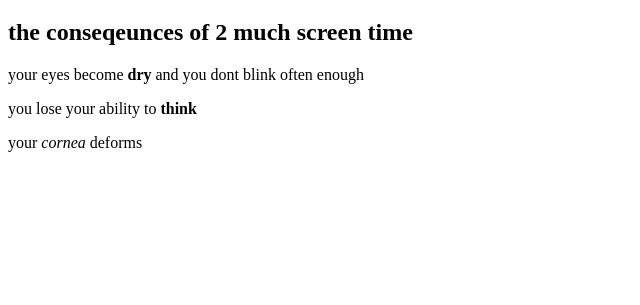
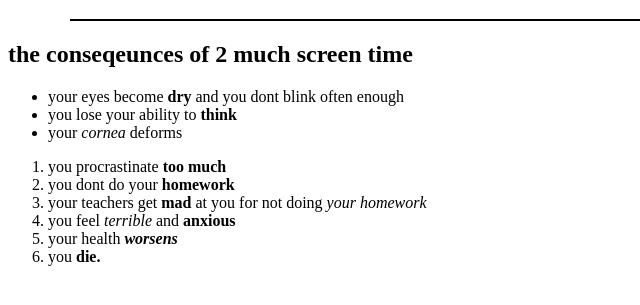
Before and after one commit to shauryaCbiz/git_test, a plain HTML site: page html-boilerplate/index.html in a window 1280 px wide. Shown: the part 129-434 px from the top of the page, without its empty margins (0-640 px from the left). Drawn offline with Linux system fonts and the light colour scheme.

Commit message:
added an ordered list explaining what happens when you dont do your homework

```diff
--- a/html-boilerplate/index.html
+++ b/html-boilerplate/index.html
@@ -12,11 +12,22 @@
         <p>and this is the latest and greatest second paragraph</p>
         <h1>new section begins.</h1>
 
+        <hr width="90%" size="2" color="black">
+
         <!--later section-->
         <h2>the conseqeunces of 2 much screen time</h2>
-        <p>your eyes become <strong>dry</strong> and you dont blink often enough</p>
-        <p>you lose your ability to <strong>think</strong></p>
-        <p>your <em>cornea</em> deforms</p>
-
+            <ul>
+                <li>your eyes become <strong>dry</strong> and you dont blink often enough</li>
+                <li>you lose your ability to <strong>think</strong></li>
+                <li>your <em>cornea</em> deforms</li>
+            </ul>
+            <ol>
+                <li>you procrastinate <strong>too much</strong></li>
+                <li>you dont do your <strong>homework</strong></li>
+                <li>your teachers get <strong>mad</strong> at you for not doing <em>your homework</em></li>
+                <li>you feel <em>terrible</em> and <strong>anxious</strong></li>
+                <li>your health <strong><em>worsens</em></strong></li>
+                <li>you <strong>die.</strong></li>
+            </ol>
     </body>
 </html>
```
